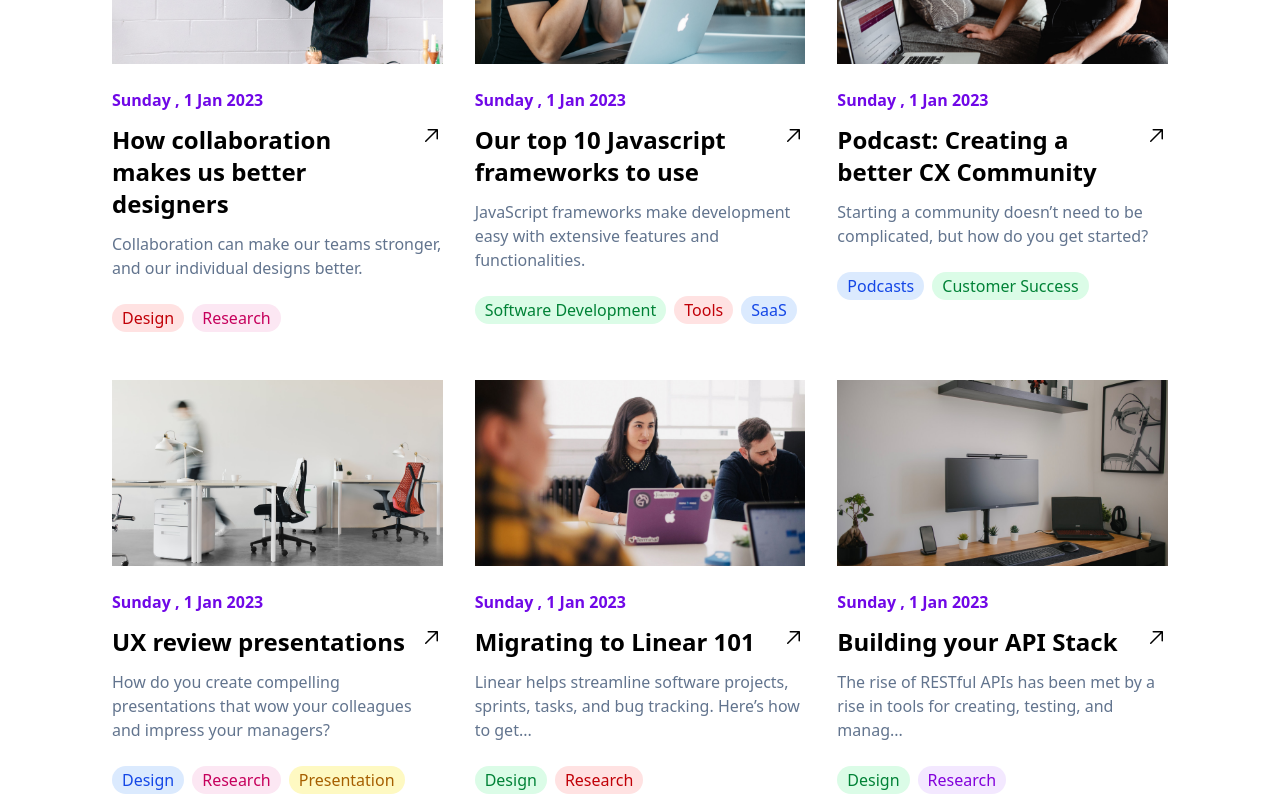
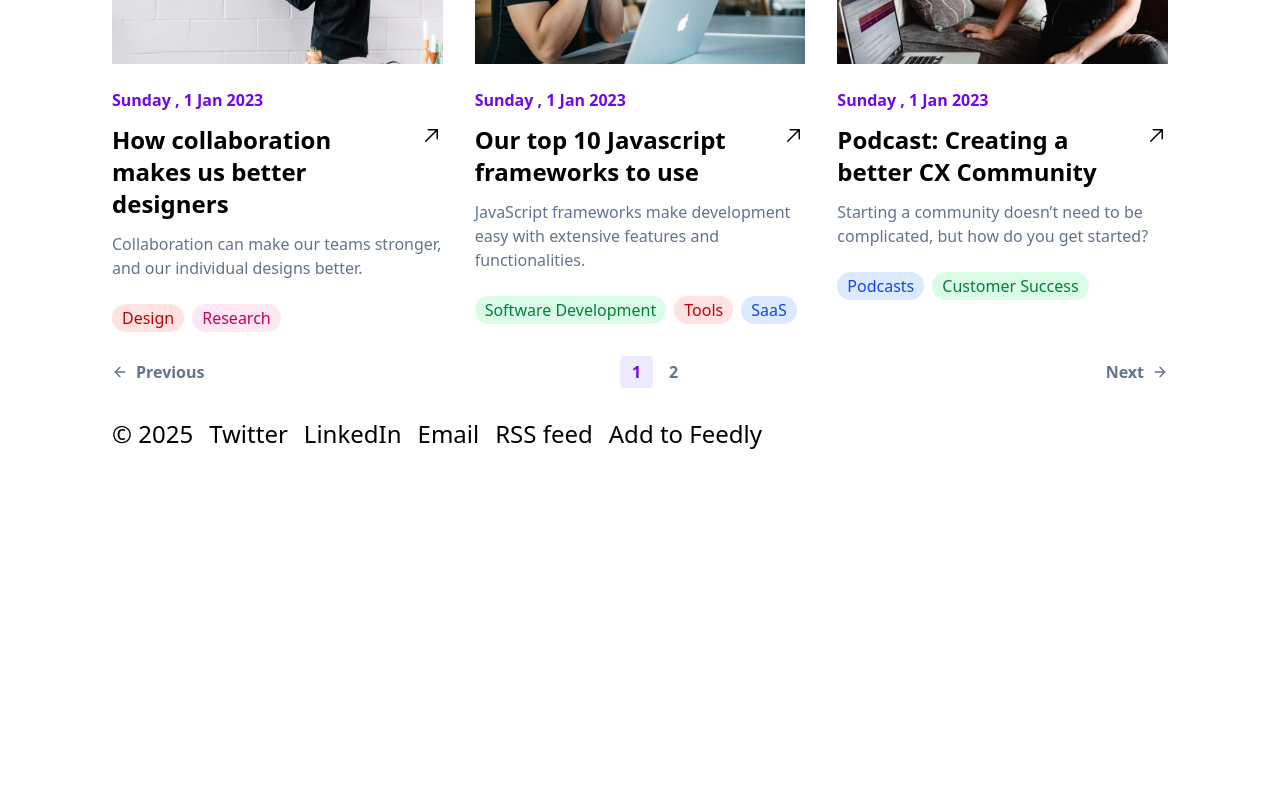
Before and after one commit to RaghadDeveloper/task-6-adv, a React (Vite) app: page / in a window 1280 px wide. Shown: the part 2294-3094 px from the top of the page. After the commit the page ends 2802 px from the top, so only its background shows below. Built offline with nearby package versions, Linux system fonts and the light colour scheme.

Commit message:
feat: implement pagination for blog posts

```diff
--- a/src/pages/Home.tsx
+++ b/src/pages/Home.tsx
@@ -1,13 +1,35 @@
-import { useSelector } from "react-redux";
+import { useDispatch, useSelector } from "react-redux";
 import type { Blog } from "../interfaces";
 import BlogCard from "../components/BlogCard";
+import { setCurrentPage } from "../redux/slice";
+import { LuArrowLeft, LuArrowRight } from "react-icons/lu";
 
 const Home = () => {
-  const { blogs } = useSelector(
-    (state: { blogs: { blogs: Array<Blog> } }) => state?.blogs
+  const dispatch = useDispatch();
+  const { blogs, currentPage } = useSelector(
+    (state: { blogs: { blogs: Array<Blog>; currentPage: number } }) =>
+      state?.blogs
   );
 
   const recentBlog = blogs.slice(blogs.length - 4, blogs.length);
+
+  const totalPages = Math.ceil(blogs.length / 6);
+
+  const indexOfLast = currentPage * 6;
+  const indexOfFirst = indexOfLast - 6;
+  const currentBlogs = blogs.slice(indexOfFirst, indexOfLast);
+
+  const handlePrev = () => {
+    if (currentPage > 1) {
+      dispatch(setCurrentPage(currentPage - 1));
+    }
+  };
+
+  const handleNext = () => {
+    if (currentPage < totalPages) {
+      dispatch(setCurrentPage(currentPage + 1));
+    }
+  };
 
   return (
     <div>
@@ -35,9 +57,43 @@ const Home = () => {
 
       <h2 className="mb-8 font-semibold text-2xl">All blog posts</h2>
       <div className="grid grid-cols-1 md:grid-cols-2 lg:grid-cols-3 gap-x-8 gap-y-12 mb-6">
-        {blogs.map((blog) => (
+        {currentBlogs.map((blog) => (
           <BlogCard key={blog.id} blog={blog} />
         ))}
+      </div>
+
+      <div className="flex text-slate-500 dark:text-slate-300 justify-between">
+        <button
+          onClick={handlePrev}
+          disabled={currentPage === 1}
+          className="flex items-center gap-2 font-semibold cursor-pointer"
+        >
+          <LuArrowLeft />
+          Previous
+        </button>
+
+        <div className="flex gap-1">
+          {Array.from({ length: totalPages }, (_, i) => (
+            <button
+              key={i + 1}
+              onClick={() => dispatch(setCurrentPage(i + 1))}
+              className={`p-3 py-1 font-semibold rounded cursor-pointer ${
+                currentPage === i + 1 ? "text-violet-700 bg-violet-100" : ""
+              }`}
+            >
+              {i + 1}
+            </button>
+          ))}
+        </div>
+
+        <button
+          onClick={handleNext}
+          disabled={currentPage === totalPages}
+          className="flex items-center gap-2 font-semibold cursor-pointer"
+        >
+          Next
+          <LuArrowRight />
+        </button>
       </div>
     </div>
   );
--- a/src/redux/slice/index.ts
+++ b/src/redux/slice/index.ts
@@ -3,12 +3,18 @@ import { blogs } from "../../data/blogs";
 
 const initialState = {
   blogs: blogs,
+  currentPage: 1,
 };
 
 const blogsSlice = createSlice({
   name: "blogs",
   initialState,
-  reducers: {},
+  reducers: {
+    setCurrentPage: (state, action) => {
+      state.currentPage = action.payload;
+    },
+  },
 });
 
+export const { setCurrentPage } = blogsSlice.actions;
 export default blogsSlice.reducer;
```
